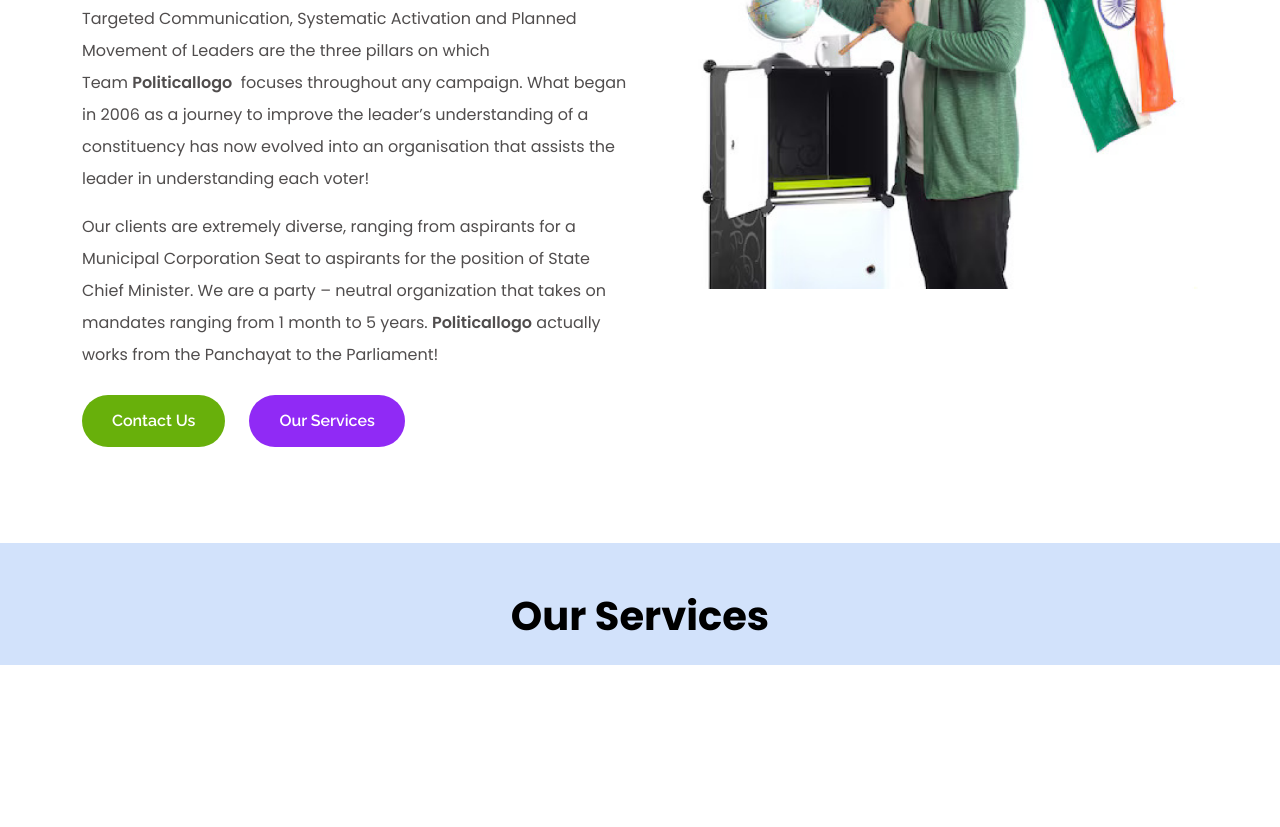
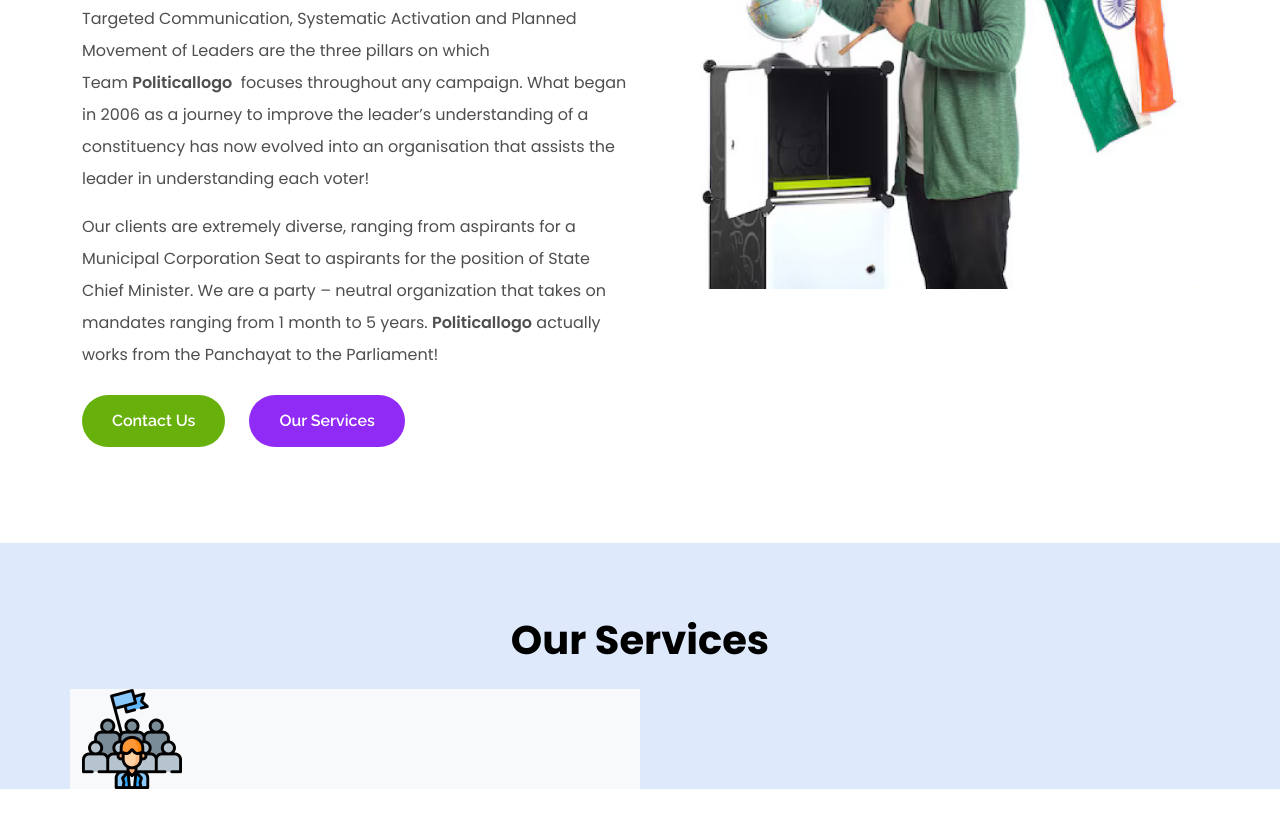
Before and after one commit to yogeshks6/Political-temp, a plain HTML site: page public/index.html in a window 1280 px wide. Shown: the part 1045-1872 px from the top of the page. Before the commit the page ends 1758 px from the top, so only its background shows below. Drawn offline with nearby package versions, Linux system fonts and the light colour scheme.

Commit message:
add service imges

```diff
--- a/public/index.html
+++ b/public/index.html
@@ -124,13 +124,14 @@
 
 
     <!-- Third section start -->
-    <section class="third-sec mt-5 mb-5">
+    <section class="third-sec mt-5 mb-5 pt-4">
         <div class="container">
             <div class="row ">
                 <div class="col-12 col-sm-12 col-lg-12">
-                    <h1 class="text-center   mt-5 first-sec-h1 fw-bold text-black lh-sm mb-4">Our Services</h1>
+                    <h1 class="text-center mt-5 first-sec-h1 fw-bold text-black lh-sm mb-4">Our Services</h1>
                 </div>
-                <div class="col-12 col-sm-6 col-lg-6">
+                <div class="col-12 col-sm-6 col-lg-6 bg-light">
+                    <img src="./images/service-card-1.png" alt="">
 
                 </div>
             </div>
--- a/public/style.css
+++ b/public/style.css
@@ -84,6 +84,8 @@
 /* second end */
 /* third start */
 .third-sec{
-    background-color: rgba(27, 109, 231, 0.196);
+    font-family: "Poppins", sans-serif;
+    background-color: rgba(27, 109, 231, 0.141);
+
 }
 /* third end */
```
Also changed, not shown: public/images/service-card-1.png (added), public/images/service-card-2.png (added), public/images/service-card-3.png (added), public/images/service-card-4.png (added).
